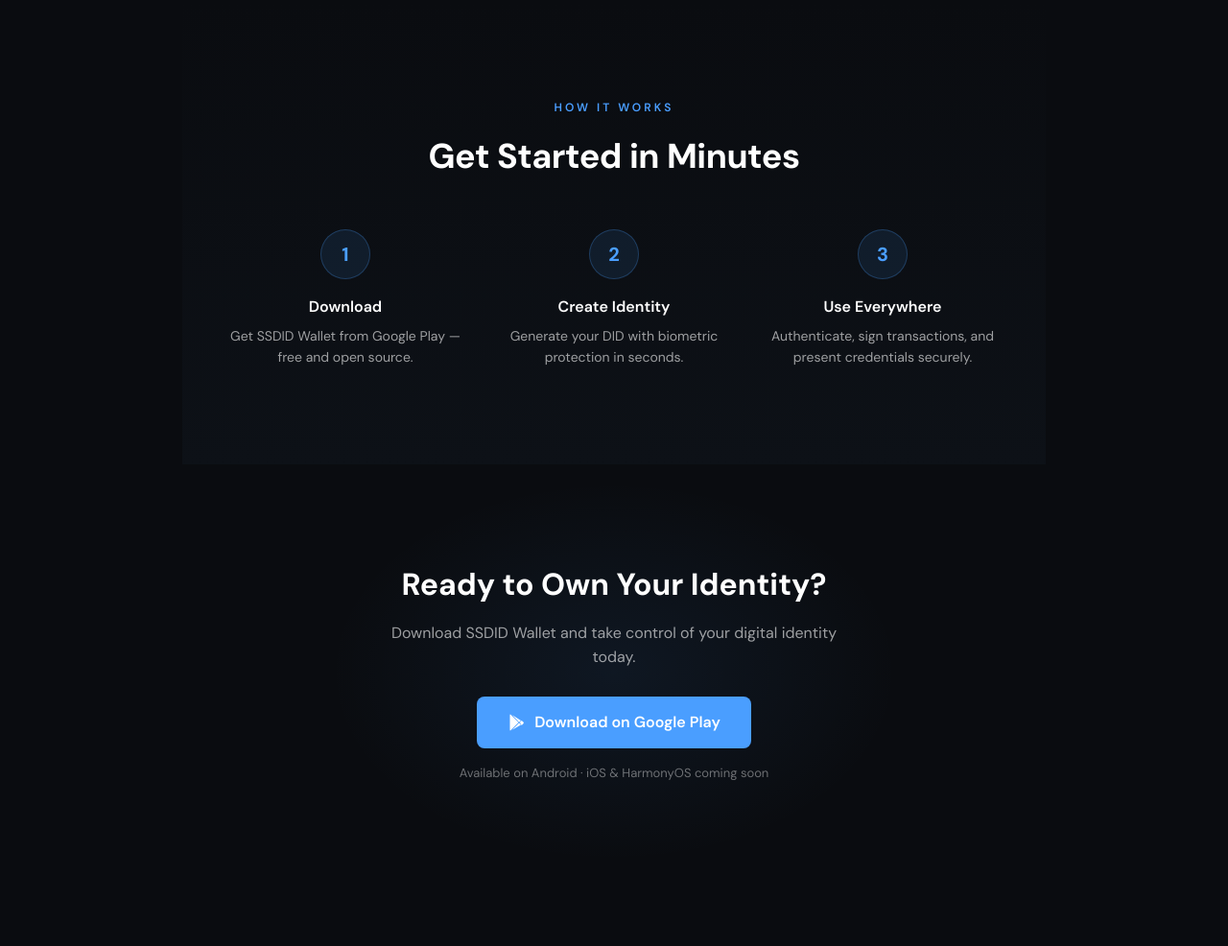
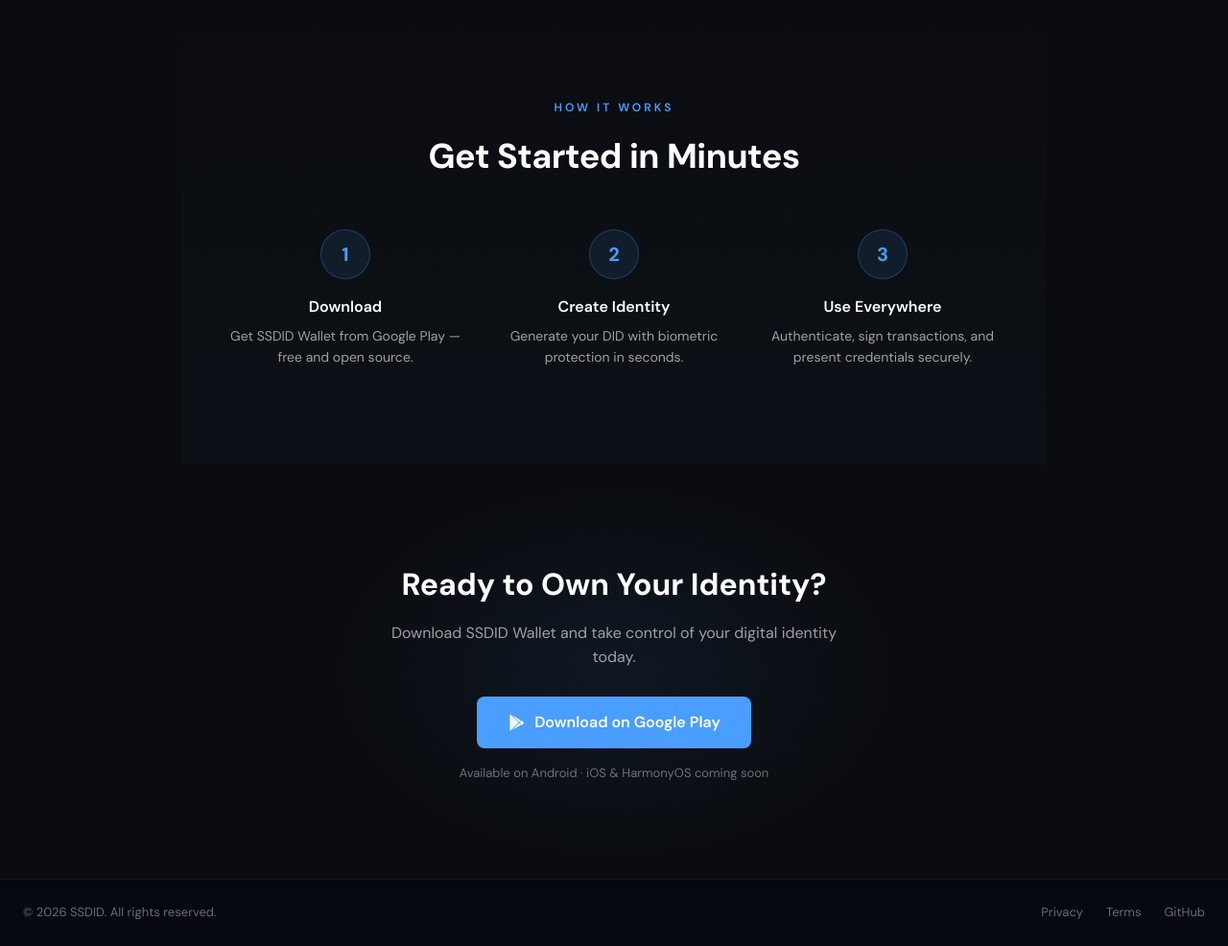
Before and after one commit to amiryahaya/ssdid-wallet, a plain HTML site: page index.html in a window 1280 px wide. Shown: the part 1567-2553 px from the top of the page at 96% size. Before the commit the page ends 2483 px from the top, so only its background shows below. Drawn offline with Linux system fonts and the light colour scheme.

Commit message:
feat: add footer

```diff
--- a/index.html
+++ b/index.html
@@ -396,6 +396,39 @@
       font-size: 13px;
       color: var(--text-tertiary);
     }
+
+    /* === FOOTER === */
+    .footer {
+      padding: 24px 24px;
+      background: var(--bg-footer);
+      border-top: 1px solid var(--card-border);
+      display: flex;
+      justify-content: space-between;
+      align-items: center;
+      flex-wrap: wrap;
+      gap: 16px;
+    }
+    .footer-copy {
+      font-size: 13px;
+      color: var(--text-tertiary);
+    }
+    .footer-links {
+      display: flex;
+      gap: 24px;
+    }
+    .footer-links a {
+      font-size: 13px;
+      color: var(--text-tertiary);
+      transition: color 0.2s;
+    }
+    .footer-links a:hover { color: var(--text-secondary); }
+
+    @media (max-width: 767px) {
+      .footer {
+        flex-direction: column;
+        text-align: center;
+      }
+    }
   </style>
 </head>
 <body>
@@ -510,7 +543,14 @@
       <p class="cta-note">Available on Android · iOS &amp; HarmonyOS coming soon</p>
     </div>
   </section>
-  <!-- FOOTER -->
+  <footer class="footer">
+    <p class="footer-copy">&copy; 2026 SSDID. All rights reserved.</p>
+    <div class="footer-links">
+      <a href="#">Privacy</a>
+      <a href="#">Terms</a>
+      <a href="https://github.com/amiryahaya" target="_blank" rel="noopener">GitHub</a>
+    </div>
+  </footer>
   <script>
     // Nav scroll effect
     const nav = document.getElementById('nav');
```
